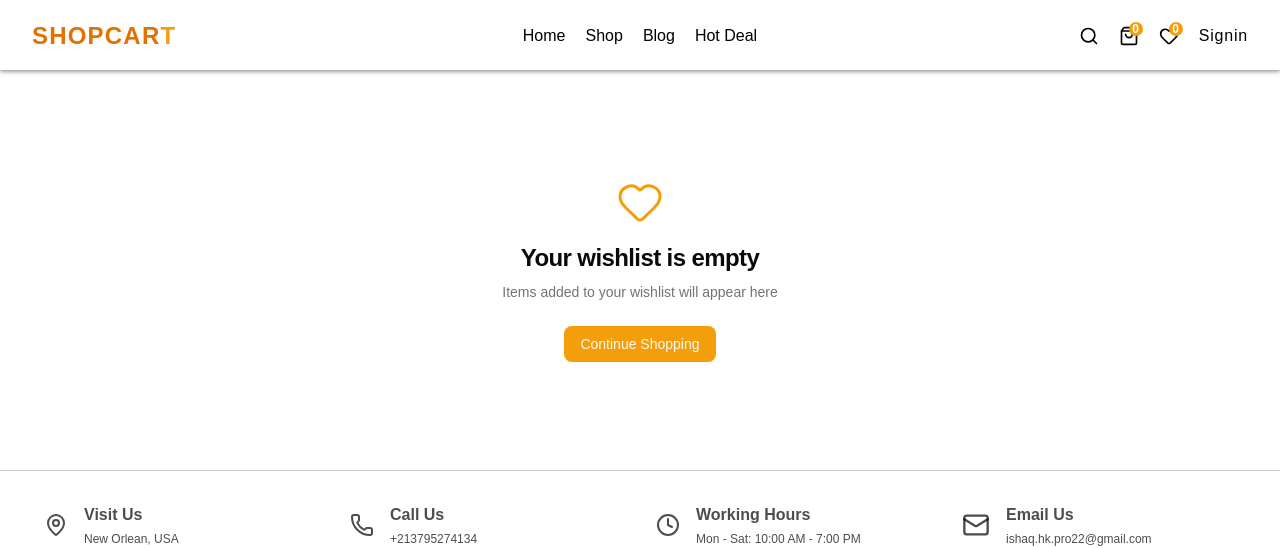
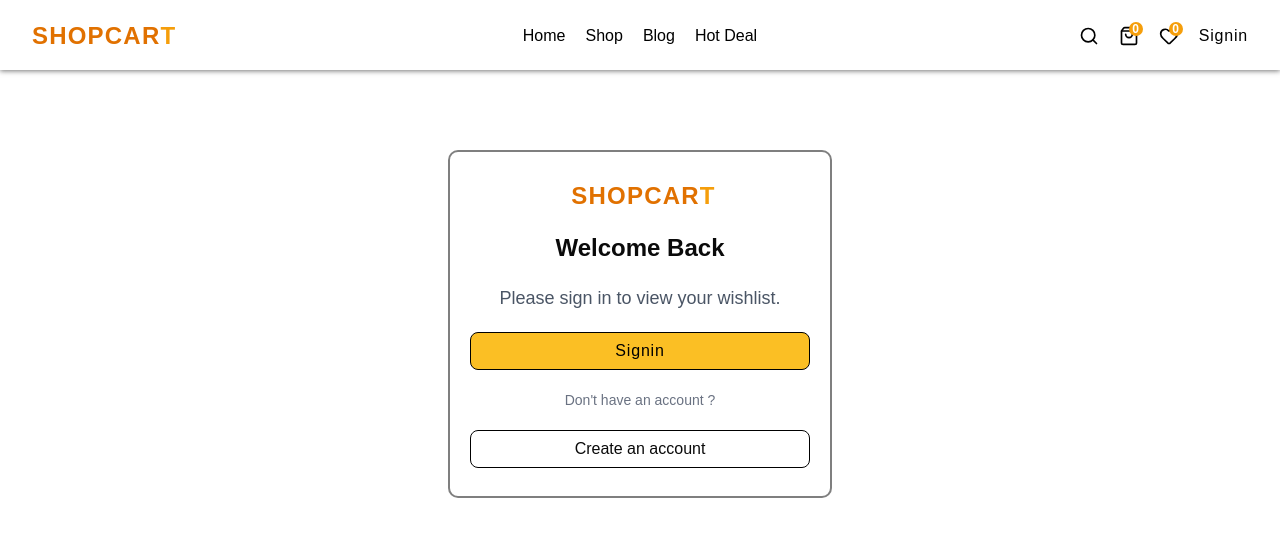
Before and after one commit to Ishaaq-21/Shopcart-Projecdt, a Next.js app: page /wishlist in a window 1280 px wide. Shown: the top 548 px of the page. Built offline with nearby package versions, Linux system fonts and the light colour scheme; no server answers.

Commit message:
finish wishlist page

```diff
--- a/src/app/(client)/wishlist/page.tsx
+++ b/src/app/(client)/wishlist/page.tsx
@@ -1,12 +1,15 @@
 import Container from "@/components/common/Container";
-import WishlistProducts from "@/components/sections/wishlist/wishlistProducts";
+import WishlistProducts from "@/components/sections/wishlist/WishlistProducts";
+import NoAccess from "@/components/ui/customUI/NoAccess";
+import { currentUser } from "@clerk/nextjs/server";
 import React from "react";
 
-const page = () => {
+const page = async () => {
+  const user = await currentUser();
   return (
-    <div>
-      <Container>
-        <WishlistProducts />
+    <div className="py-20 text-left p-2">
+      <Container className="overflow-x-auto">
+        {user ? <WishlistProducts /> : <NoAccess message="wishlist" />}
       </Container>
     </div>
   );
```
